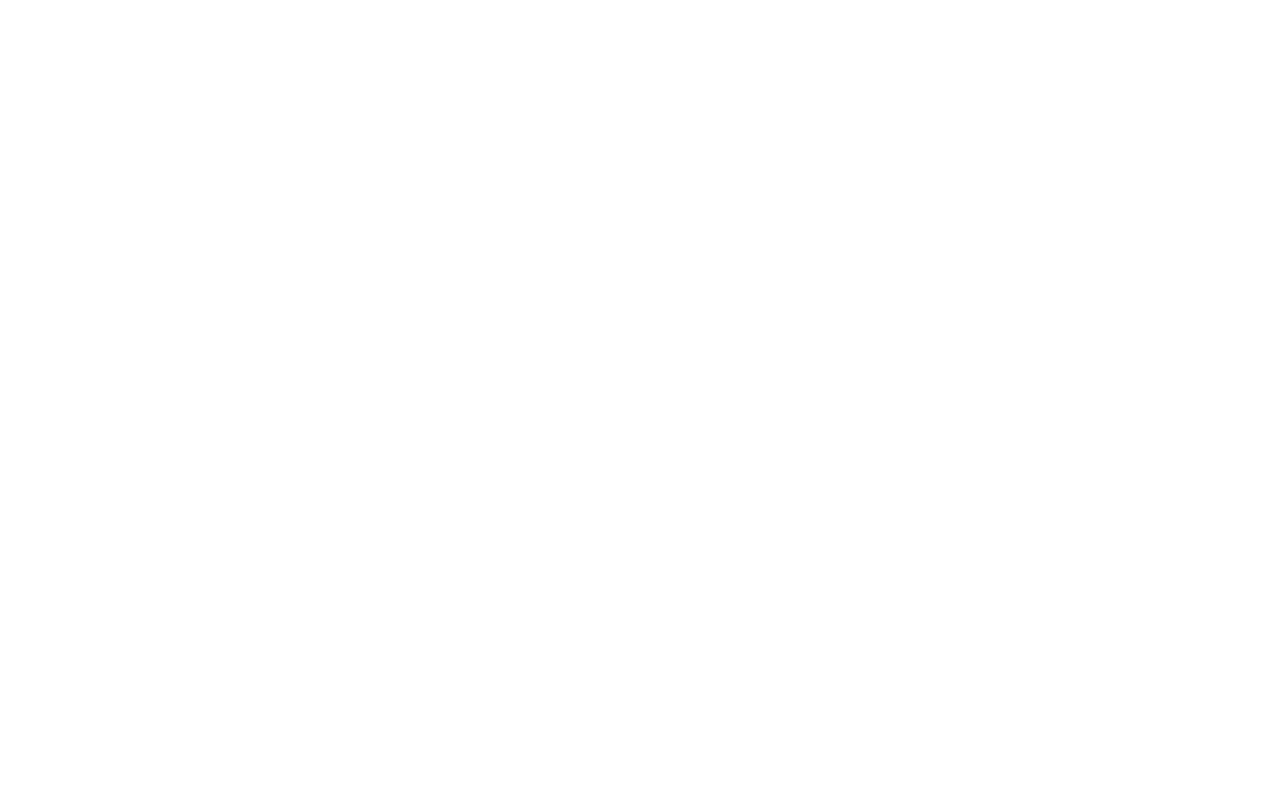
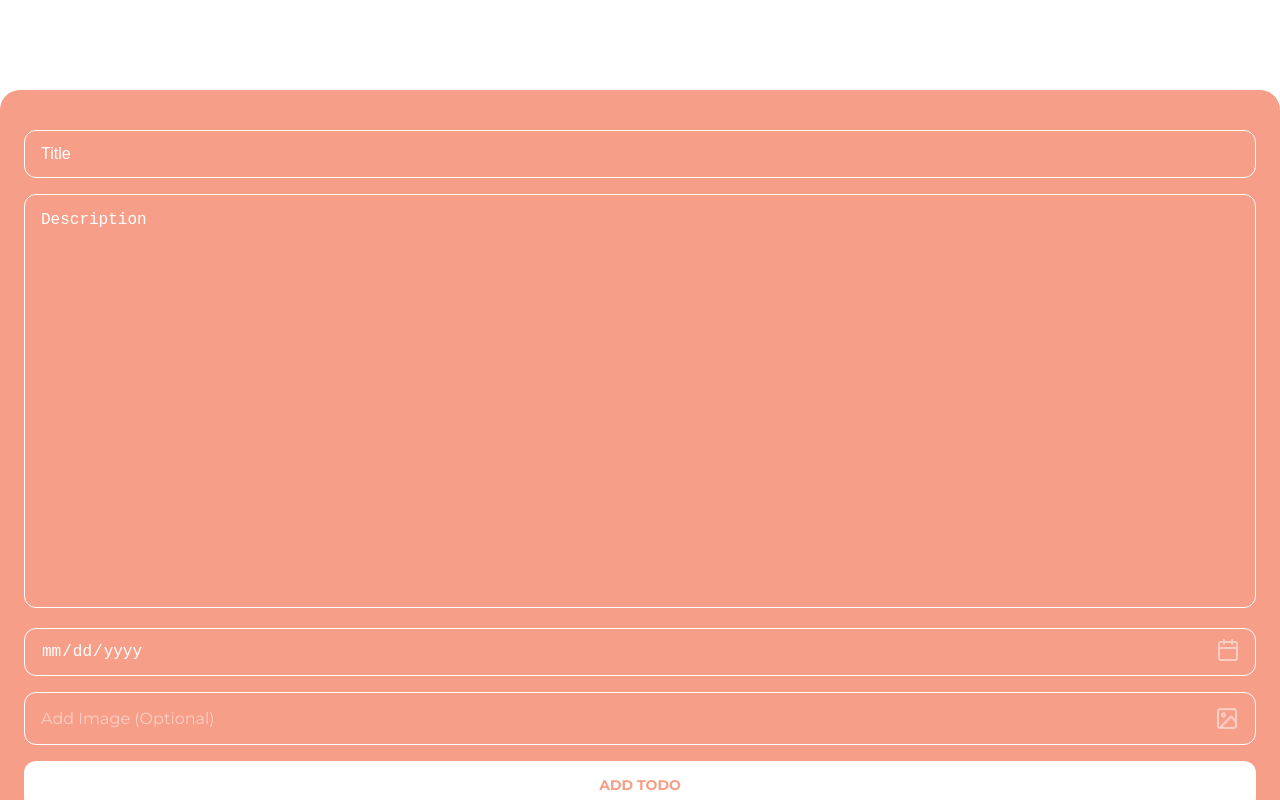
Before and after one commit to Sibonelo-Vilakazi/TODO_APP, an Angular app: page /add in a window 1280 px wide. Before the commit this address led to /. Built offline with nearby package versions, Linux system fonts and the light colour scheme.

Commit message:
adding the add edit page

```diff
--- /dev/null
+++ b/src/app/pages/add-edit/add-edit.component.html
@@ -0,0 +1,18 @@
+<div class="add-edit-container">
+
+    <div class="add-edit-content">
+        <input [(ngModel)]="todoData.title" type="text" placeholder="Title">
+        <textarea [(ngModel)]="todoData.description" id="description" placeholder="Description" cols="30" rows="10"></textarea>
+        <input [(ngModel)]="todoData.createdDate " type="date" >
+        <input type="file" id="imageFile" placeholder="Add Image">
+        <label for="imageFile">
+            <div class="image-container">
+                <p>Add Image (Optional)</p>
+                <img src="../../../assets/image.png" alt="image icon">
+            </div>
+        </label>
+        <div class="btn-submit">
+            {{buttonText}}
+        </div>
+    </div>
+</div>
--- /dev/null
+++ b/src/app/pages/add-edit/add-edit.component.scss
@@ -0,0 +1,83 @@
+
+@import '/src/themes/themes.scss';
+
+.add-edit-container{
+    width: 100%;
+    height: 100vh;
+    overflow: hidden;
+    .add-edit-content{
+        width: 100%;
+        height: 100%;
+        background: $primary-color;
+        margin-top: 90px;
+        border-radius: $border-radius-add-edit;
+        padding: 24px;
+        box-sizing: border-box;
+        input,#description{
+            border: 1px solid $white-color ;
+            outline: none;
+            margin-top: $padding16;
+            border-radius: $border-radius12;
+            width: 100%;
+            background: $primary-color;
+            color : $white-color;
+            font-size: $font-size16;
+            box-sizing: border-box;
+            cursor: pointer;
+            &::placeholder{
+                color : $white-color;
+            }
+        }
+        input{
+           height: 48px;
+           padding: 0px $padding16 ;
+        }
+
+        #description{
+            resize: none;
+            padding : $padding16;
+            height: 55%;
+        }
+
+        input[type ="file"]{
+            display: none;
+        }
+
+        label{
+            width: 100%;
+
+            .image-container{
+                display: flex;
+                justify-content: space-between;
+                align-items: center;
+                border-radius: $border-radius12;
+                border: 1px solid $white-color;
+                margin-top: $padding16;
+                padding : 0px $padding16;
+                img{
+                    width: 24px;
+                    height: 25px;
+                }
+                p{
+                    font-size: $font-size16;
+                    color : $white-color;
+                    opacity: 0.5;
+                }
+            }
+        }
+
+        input[type="date"]::-webkit-calendar-picker-indicator{
+            background: url('../../../assets/calendar.svg') no-repeat;
+
+            padding-bottom: 10px;
+            padding-right: 5px;
+        }
+
+        .btn-submit{
+            background: $white-color;
+            color: $primary-color;
+            font-weight: bold;
+            margin-top: $padding16;
+        }
+    }
+}
--- /dev/null
+++ b/src/app/pages/add-edit/add-edit.component.ts
@@ -0,0 +1,55 @@
+import { TodoService } from './../../services/todo.service';
+import { Component, OnInit } from '@angular/core';
+import { ActivatedRoute } from '@angular/router';
+import { throwIfEmpty } from 'rxjs';
+import { Todo } from 'src/app/interfaces/todo';
+import { DatePipe } from '@angular/common';
+
+@Component({
+  selector: 'app-add-edit',
+  templateUrl: './add-edit.component.html',
+  styleUrls: ['./add-edit.component.scss']
+})
+export class AddEditComponent implements OnInit {
+
+  buttonText : string ='';
+  constructor(private activateRoute : ActivatedRoute , private todoService : TodoService) { }
+  todoData : any = {
+    name : '',
+  }
+  ngOnInit(): void {
+    this.buttonText = "ADD TODO"
+
+    this.activateRoute.url.subscribe((url : any) => {
+      this.buttonText = (url[0].path =='add') ? "ADD TODO" : "EDIT TODO";
+
+
+      if(this.buttonText.toLowerCase().includes('edit')){
+
+        this.activateRoute.paramMap.subscribe((paramMap : any) => {
+
+          console.log(paramMap)
+
+          if(paramMap.params.id){
+            let id = paramMap.params.id as number;
+
+            this.todoService.getTodoList().subscribe((data : any ) =>{
+              this.todoData = data.filter((todo : any ) => todo.id == id)[0];
+              let date  = new Date(this.todoData.createdDate)
+              let datepipe = new DatePipe("en-US");
+              this.todoData.createdDate = datepipe.transform(date.toString(),'yyyy-MM-dd')
+            }, (error : any) => {
+            console.log(error)
+            })
+          }
+
+        },(error : any) =>{
+          console.log(error)
+        })
+
+
+      }
+    })
+  }
+
+}
--- a/src/app/pages/home/home.component.html
+++ b/src/app/pages/home/home.component.html
@@ -16,7 +16,7 @@
         </ng-container>
     </div>
 
-    <div class="add-button">
+    <div (click)="redirectToAdd()" class="add-button">
         <img src="../../../assets/plus-circle.png" alt="add icon">
     </div>
 </div>
--- a/src/app/pages/home/home.component.ts
+++ b/src/app/pages/home/home.component.ts
@@ -1,6 +1,7 @@
 import { TodoService } from './../../services/todo.service';
 import { Component, OnInit } from '@angular/core';
 import { Todo } from 'src/app/interfaces/todo';
+import { Router } from '@angular/router';
 
 @Component({
   selector: 'app-home',
@@ -9,7 +10,7 @@
 })
 export class HomeComponent implements OnInit {
 
-  constructor(private todoService : TodoService) { }
+  constructor(private todoService : TodoService , private router : Router) { }
   todoList : Array<Todo> = []
   ngOnInit(): void {
 
@@ -18,6 +19,12 @@
 
     })
 
+
+  }
+
+  redirectToAdd(){
+    this.router.navigateByUrl('add')
+
   }
 
 }
--- a/src/assets/mock/todos.json
+++ b/src/assets/mock/todos.json
@@ -3,7 +3,7 @@
         "id" :1,
         "title" : "Tutorial",
         "description": "This is our tutorial",
-        "createdDate" : "1 Sept 2021"
+        "createdDate" : "01 Sept 2021"
     },
     {
         "id" :2,
--- a/src/themes/themes.scss
+++ b/src/themes/themes.scss
@@ -17,3 +17,4 @@
 
 //border-radius
 $border-radius12 : 12px;
+$border-radius-add-edit : 20px 20px 0px 0px;
```
Also changed, not shown: src/app/app-routing.module.ts (+7 -0 lines), src/app/app.module.ts (+6 -2 lines), 1 other file (tests, documents, lock files or other folders).
